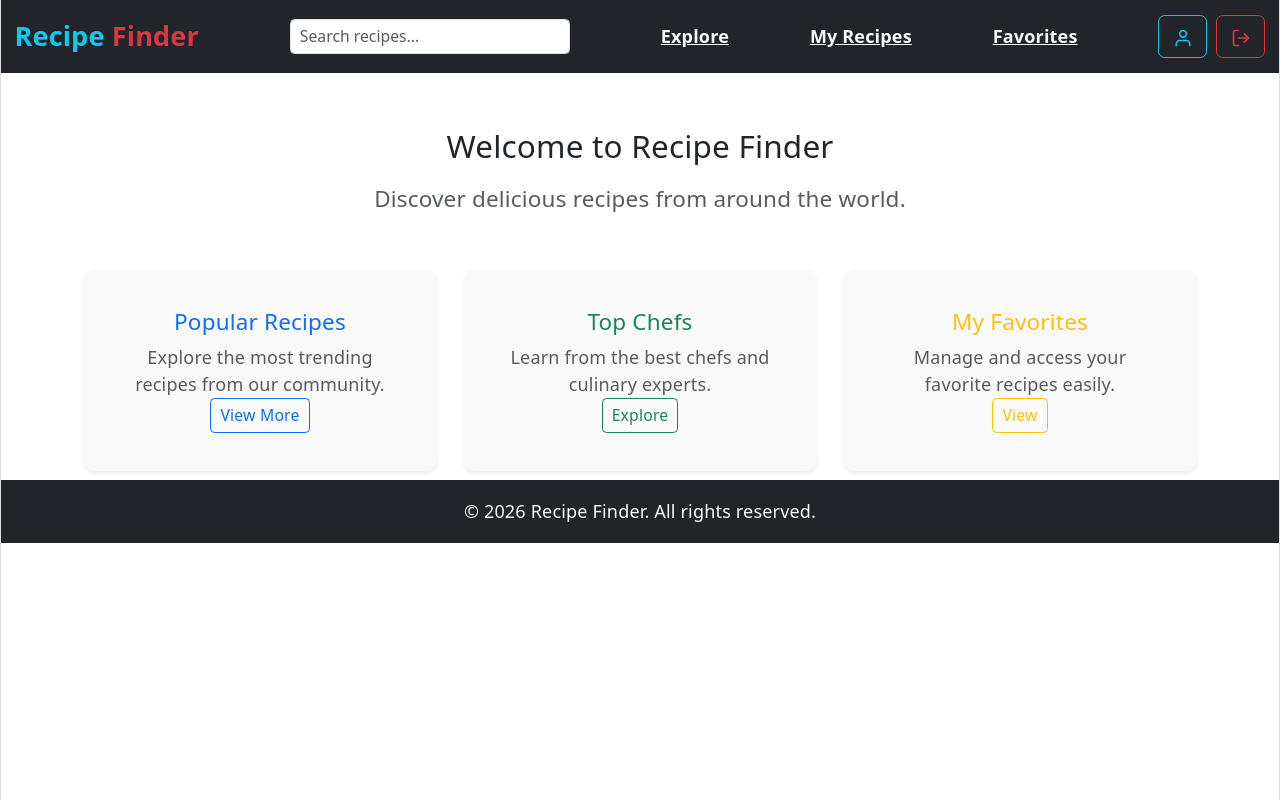
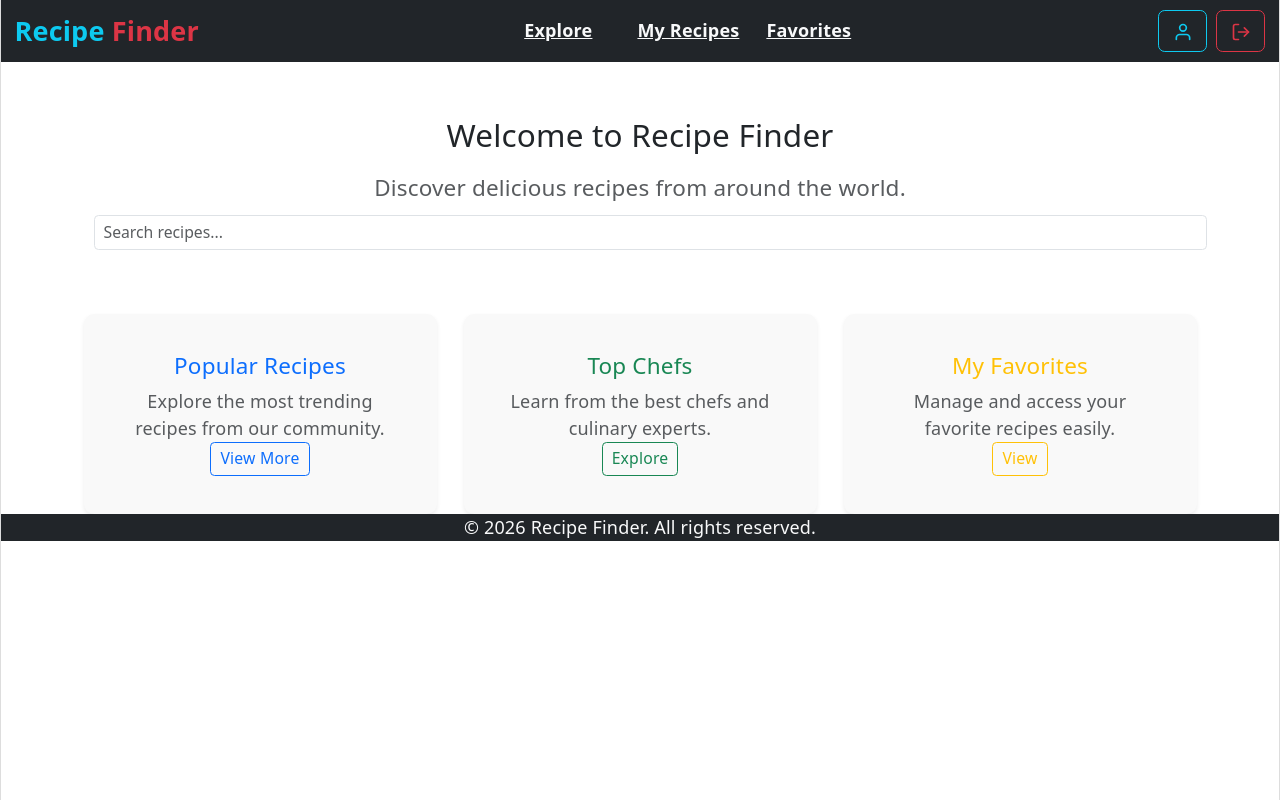
Before and after one commit to Chavdaharesh/exe__3, a React (Vite) app: page / in a window 1280 px wide. Built offline with nearby package versions, Linux system fonts and the light colour scheme.

Commit message:
Update Style

```diff
--- a/src/Component/Dashboard.jsx
+++ b/src/Component/Dashboard.jsx
@@ -6,6 +6,13 @@ import Header from "../Pages/Header.jsx";
 import Footer from "../Pages/Footer.jsx";
 
 function Dashboard() {
+    const [searchTerm, setSearchTerm] = useState("");
+
+    const handleSearch = (e) => {
+        e.preventDefault();
+        console.log("Searching for:",    searchTerm);
+    };
+
     return (
         <>
             <div><Header /></div>
@@ -14,6 +21,13 @@ function Dashboard() {
                     <div className="col-md-12">
                         <h3 className="text-dark mb-3">Welcome to Recipe Finder</h3>
                         <p className="text-muted lead">Discover delicious recipes from around the world.</p>
+                         <input className="w-50"
+                            className="form-control form-control-sm"
+                            type="search"
+                            placeholder="Search recipes..."
+                            value={searchTerm}
+                            onChange={(e) => setSearchTerm(e.target.value)}
+                        />
                     </div>
                 </div>
 
--- a/src/Pages/Footer.jsx
+++ b/src/Pages/Footer.jsx
@@ -1,8 +1,8 @@
 const Footer = () => {
     return (
-        <footer className="bg-dark text-light py-3 mt-2">
+        <footer className="bg-dark text-light sticky-sm-bottom height-50 opacity-85">
             <div className="container">
-                <p className="text-center mb-0">&copy; 2026 Recipe Finder. All rights reserved.</p>
+                <p className="text-center mb-0 text-small">&copy; 2026 Recipe Finder. All rights reserved.</p>
             </div>
         </footer>
     );
--- a/src/Pages/Header.jsx
+++ b/src/Pages/Header.jsx
@@ -5,12 +5,6 @@ import "../App.scss";
 import { Link } from "react-router-dom";
 
 const Header = () => {
-    const [searchTerm, setSearchTerm] = useState("");
-
-    const handleSearch = (e) => {
-        e.preventDefault();
-        console.log("Searching for:",    searchTerm);
-    };
 
     return (
         <nav className="navbar navbar-dark bg-dark sticky-top">
@@ -20,23 +14,14 @@ const Header = () => {
                         <span className="text-danger fw-bold fs-4"> Finder</span>
                     </span>
 
-                    <form className="d-flex me-3" style={{width: '300px'}}>
-                        <input
-                            className="form-control form-control-sm"
-                            type="search"
-                            placeholder="Search recipes..."
-                            value={searchTerm}
-                            onChange={(e) => setSearchTerm(e.target.value)}
-                        />
-                    </form>
-
-                    <div className="d-flex align-items-center gap-2 me-3">
+                    <div className="d-flex align-items-center gap-2 mx-3">
+                        <div className="d-flex align-items-center gap-2 mx-3">
                             <Link to="/" className="text-light fw-semibold">
                                 Explore
                             </Link>
                         </div>
 
-                    <div className="d-flex align-items-center gap-2 me-3">
+                        <div className="d-flex align-items-center gap-2 mx-3">
                             <Link to="/my-recipes" className="text-light fw-semibold">
                                 My Recipes
                             </Link>
@@ -47,6 +32,8 @@ const Header = () => {
                                 Favorites
                             </Link>
                         </div>
+                    </div>
+
 
                     <div className="d-flex gap-2">
                         <button className="btn btn-outline-info" type="button" title="Profile">
```
Lines whose indentation alone changed are shown as unchanged.
